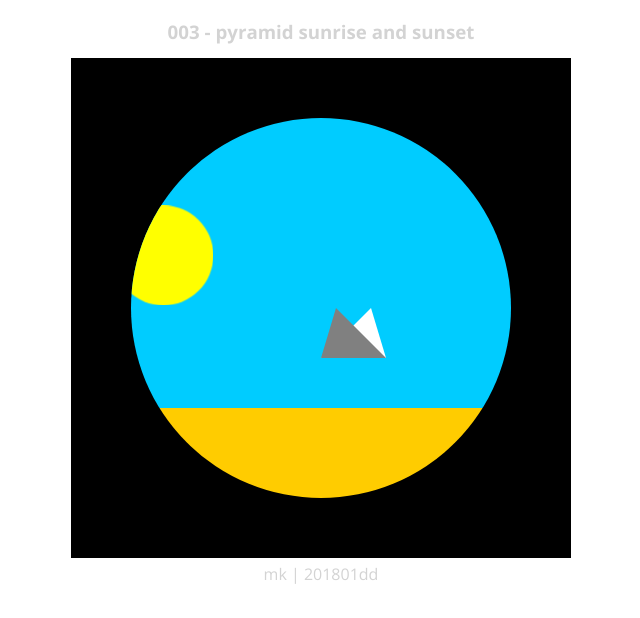
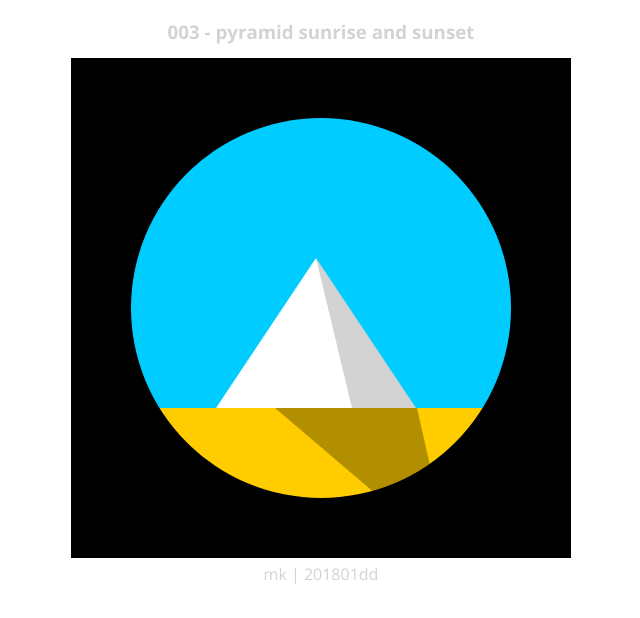
Before and after one commit to bgeye/challenge, a plain HTML site: page 003/index.html in a window 1280 px wide. Shown: the whole page, without its empty margins (319-959 px from the left). Drawn offline with nearby package versions, Linux system fonts and the light colour scheme.

Commit message:
add polygon and shadow for pyramid

```diff
--- a/003/index.html
+++ b/003/index.html
@@ -17,6 +17,9 @@
 
             </div>
             <div class="pyramid__west">
+
+            </div>
+            <div class="pyramid__shadow">
 
             </div>
             <div class="sun">
--- a/003/styles/003.css
+++ b/003/styles/003.css
@@ -55,28 +55,42 @@
 
 }
 
+
+
 .pyramid__east{
-    position:absolute;
-    top:50%;
-    left:50%;
-    width: 0;
-    height: 0;
-    border-left: 50px solid transparent;
-    border-right: 15px solid transparent;
-    border-bottom: 50px solid #ffffff;
-    z-index:4;
+    position: absolute;
+    top: 40%;
+    left: 29%;
+    width: 200px;
+    height: 150px;
+    background-color: #ffffff;
+    -webkit-clip-path: polygon(50% 0%, 0 100%, 68% 100%);
+    clip-path: polygon(50% 0%, 0 100%, 68% 100%);
+    z-index: 5;
 }
 
 .pyramid__west{
-    position:absolute;
-    top:50%;
-    left:50%;
-    width: 0;
-    height: 0;
-    border-left: 15px solid transparent;
-    border-right: 50px solid transparent;
-    border-bottom: 50px solid grey;
-    z-index:5;
+    position: absolute;
+    top: 40%;
+    left: 29%;
+    width: 200px;
+    height: 150px;
+    background-color: lightgray;
+    -webkit-clip-path: polygon(50% 0%, 62% 100%, 100% 100%);
+    clip-path: polygon(50% 0%, 62% 100%, 100% 100%);
+    z-index: 4;
+}
+
+.pyramid__shadow{
+    position: absolute;
+    top: 70%;
+    left: 36%;
+    width: 200px;
+    height: 150px;
+    background-color: rgba(0,0,0,0.3);
+    -webkit-clip-path: polygon(100% 100%, 12% 0, 83% 0);
+    clip-path: polygon(100% 100%, 12% 0, 83% 0);
+    z-index: 6;
 }
 
 .sky{
@@ -99,6 +113,7 @@
     z-index:2;
 }
 
+/*
 .sun{
     position:absolute;
     bottom:90px;
@@ -109,17 +124,19 @@
     border-radius:50%;
     background-color:yellow;
     z-index:110;
-}
+}*/
 
 /*source
   http://www.useragentman.com/blog/2013/03/03/animating-circular-paths-using-css3-transitions/
 */
 /*horizontal*/
+
+/*
 @keyframes xAxis{
         from { -webkit-transform: rotate(0deg) translateX(230px) rotate(0deg); }
         to   { -webkit-transform: rotate(360deg) translateX(230px) rotate(-360deg); }
 }
-
+*/
 
 .footer{
     grid-area:footer;
```
